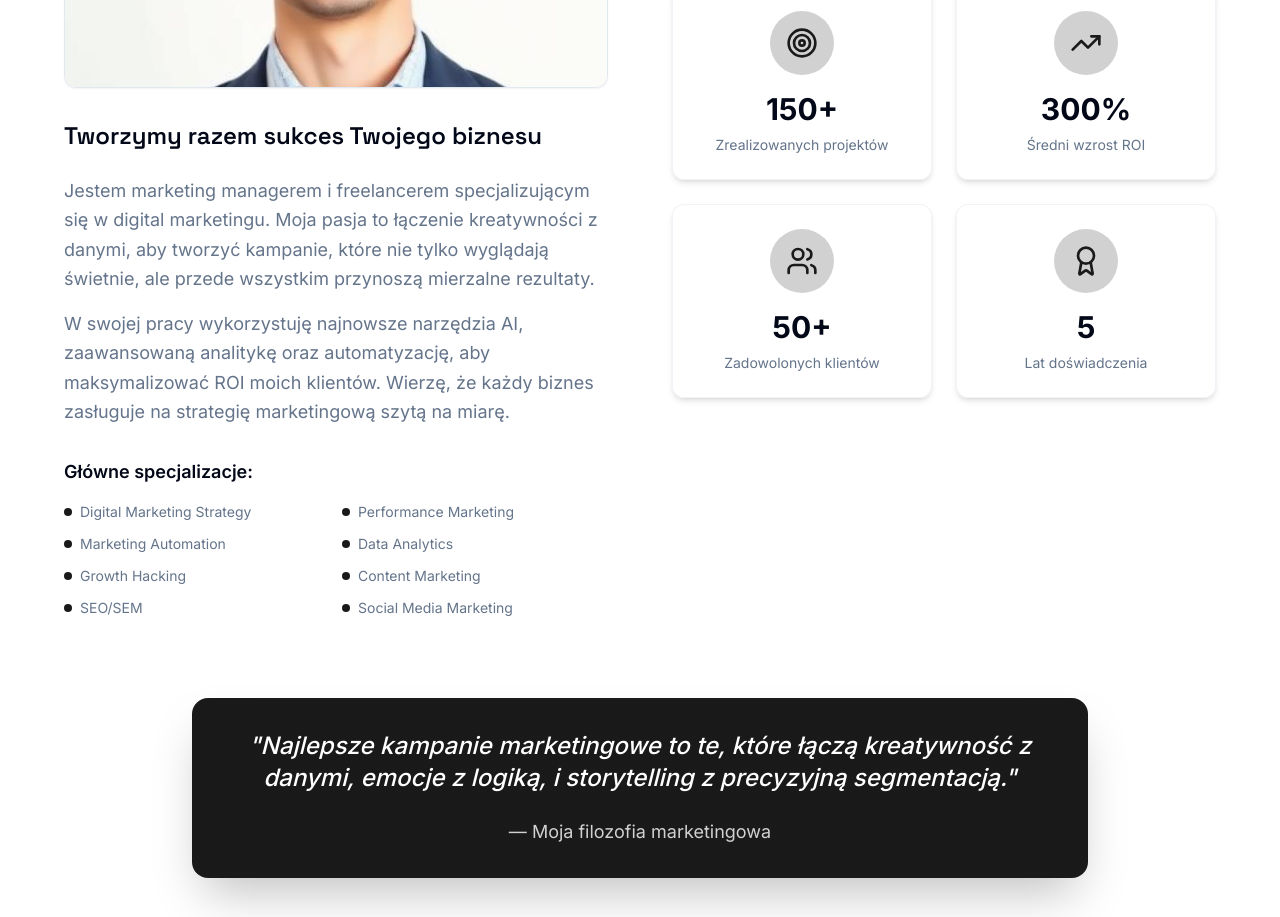
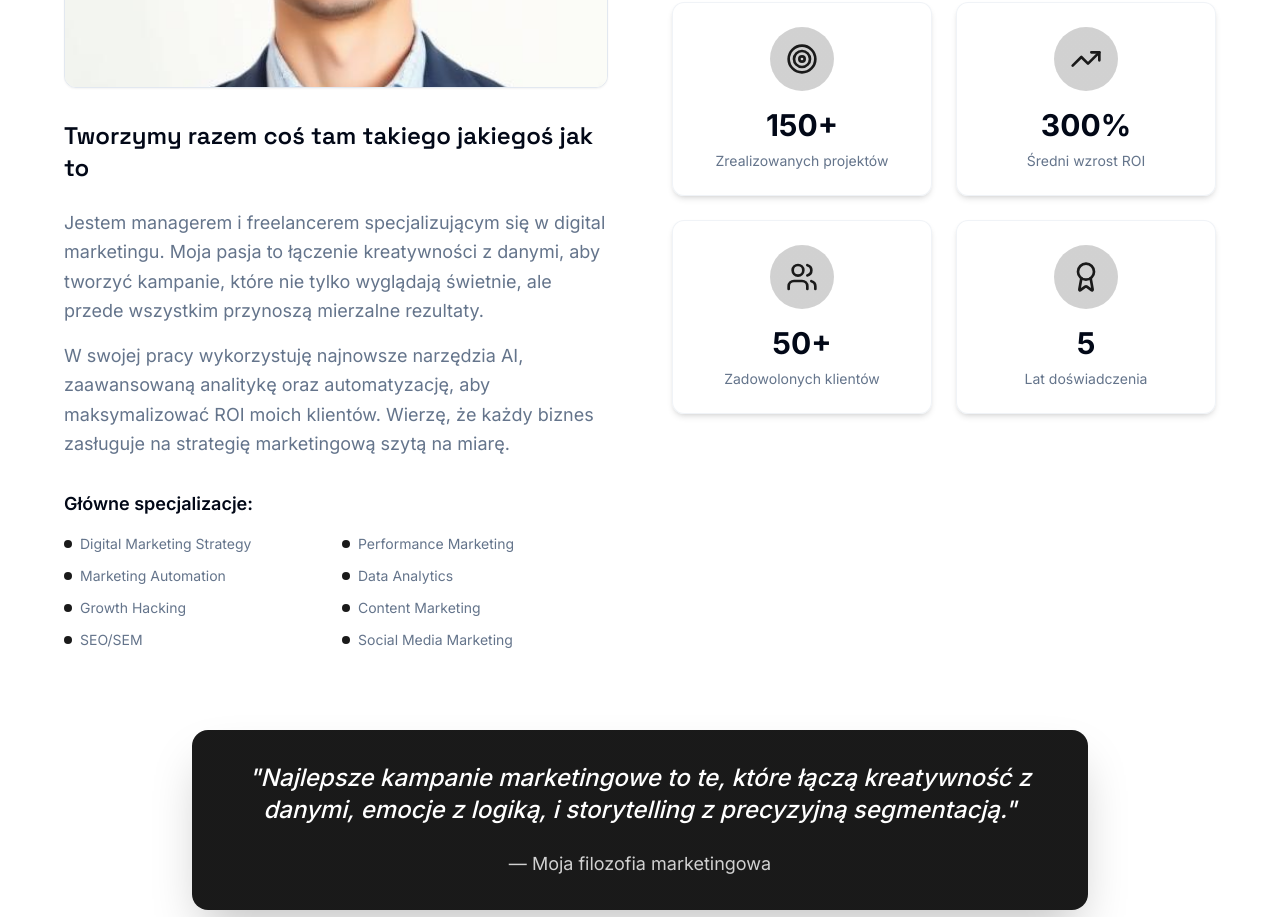
Before and after one commit to trugoJJJ/personal_website_en, a React (Vite) app: page / in a window 1280 px wide. Shown: the part 3700-4617 px from the top of the page. Built offline with nearby package versions, Linux system fonts and the light colour scheme.

Commit message:
change text

```diff
--- a/src/components/About.tsx
+++ b/src/components/About.tsx
@@ -64,11 +64,11 @@ export const About = () => {
               </figure>
               <div className="space-y-6">
                 <h3 className="text-2xl font-semibold text-foreground">
-                  Tworzymy razem sukces Twojego biznesu
+                  Tworzymy razem coś tam takiego jakiegoś jak to
                 </h3>
                 <div className="space-y-4 text-muted-foreground leading-relaxed">
                   <p>
-                    Jestem marketing managerem i freelancerem specjalizującym się w digital marketingu.
+                    Jestem managerem i freelancerem specjalizującym się w digital marketingu.
                     Moja pasja to łączenie kreatywności z danymi, aby tworzyć kampanie, które nie tylko
                     wyglądają świetnie, ale przede wszystkim przynoszą mierzalne rezultaty.
                   </p>
```
